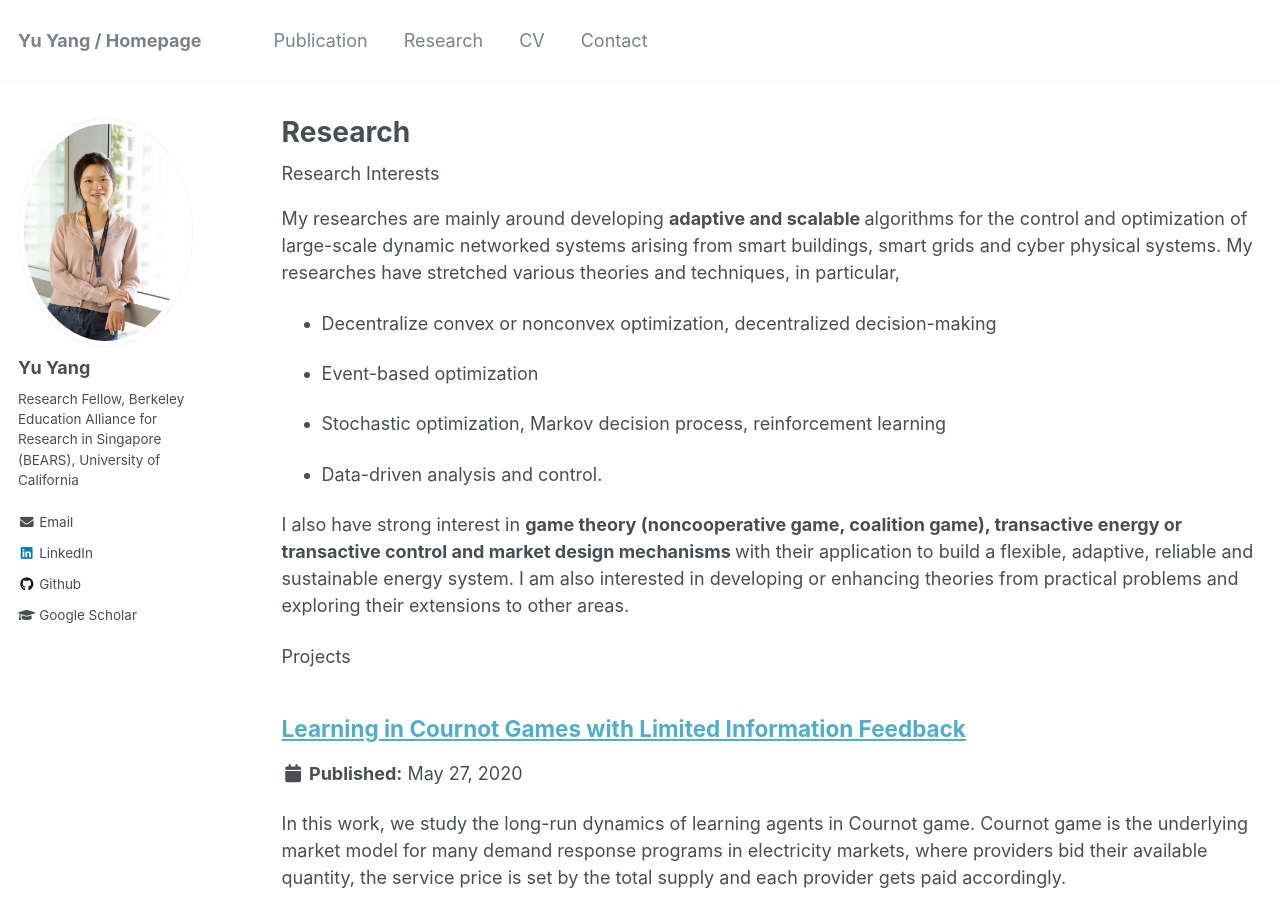
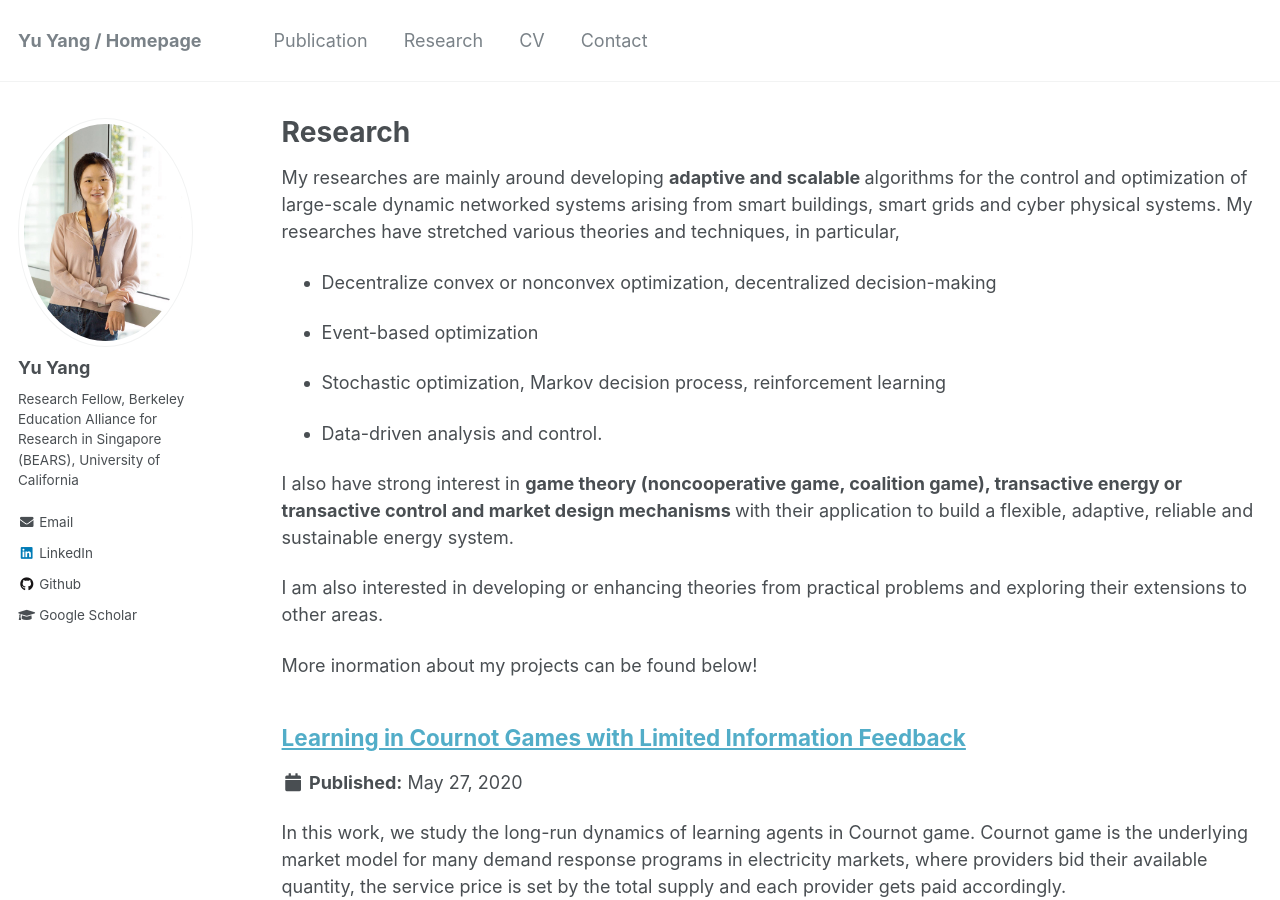
Before and after one commit to yangyu-berkeley/yangyu-berkeley.github.io, a Jekyll site: the page built from _pages/research.md, in a window 1280 px wide and 900 px high. Built offline with Jekyll 4.4.1, drawn with Linux system fonts in a browser that asks for light colours.

Commit message:
Update research.md

```diff
--- a/_pages/research.md
+++ b/_pages/research.md
@@ -6,8 +6,8 @@ author_profile: true
 ---
 {% include base_path %}
 
-<h> Research Interests</h>
-<p> My researches are mainly around developing <b> adaptive and scalable </b> algorithms for the control and optimization of large-scale dynamic networked systems arising from smart buildings, smart grids and cyber physical systems.
+
+ My researches are mainly around developing <b> adaptive and scalable </b> algorithms for the control and optimization of large-scale dynamic networked systems arising from smart buildings, smart grids and cyber physical systems.
 My researches have stretched various theories and techniques, in particular,
   <p><ul>
     <li> <p>Decentralize convex or nonconvex optimization, decentralized decision-making </p></li>
@@ -20,9 +20,10 @@ My researches have stretched various theories and techniques, in particular,
 
  I am also interested in developing or enhancing theories from practical problems and exploring their extensions to other areas.
 
-</p>
 
-<h> Projects</h>
+More inormation about my projects can be found below!
+
+
 {% for post in site.research %}
   {% include archive-single.html %}
 {% endfor %}
```
